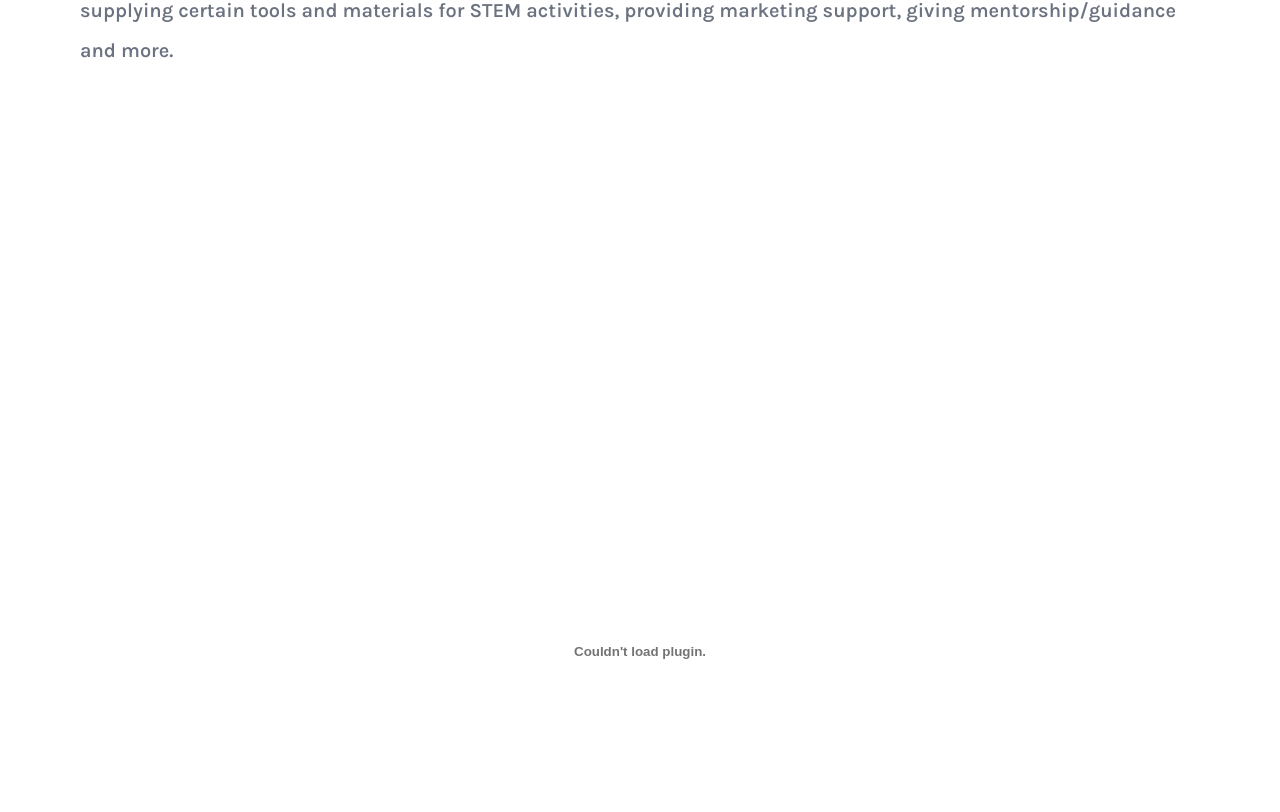
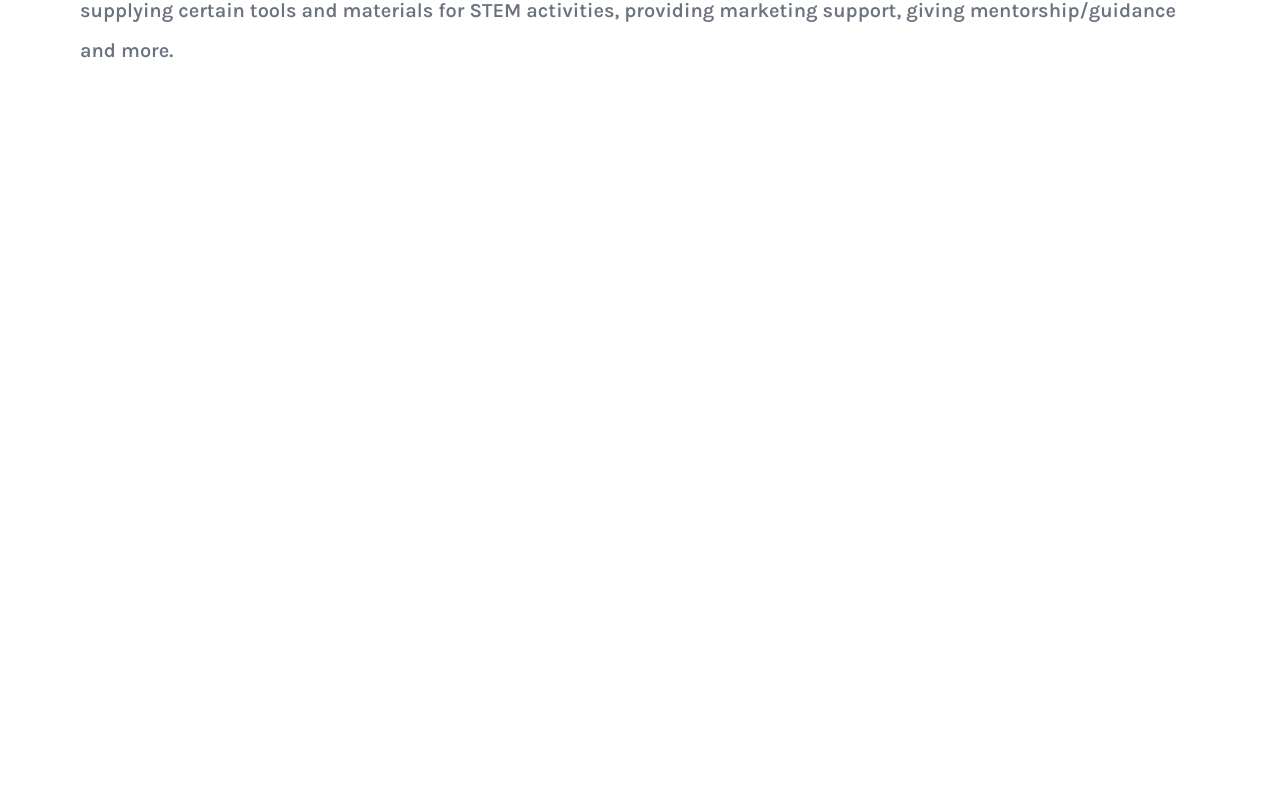
Before and after one commit to Innovire/innovire.github.io, a Next.js app: page /sponsorship in a window 1280 px wide. Shown: the part 1248-2060 px from the top of the page. Built offline with nearby package versions, Linux system fonts and the light colour scheme.

Commit message:
changed embed to iframe for sponsorship pdf

```diff
--- a/pages/sponsorship.js
+++ b/pages/sponsorship.js
@@ -52,7 +52,7 @@ export default function Sponsorship() {
 
             {/* SPONSORSHIP PACKAGE */}
             <div>
-                <embed
+                <iframe
                     src="/pdfs/2022%20Innovire%20Sponsorship%20Package.pdf"
                     className="p-10 lg:p-20 w-full h-[1000px]"
                 />
```
